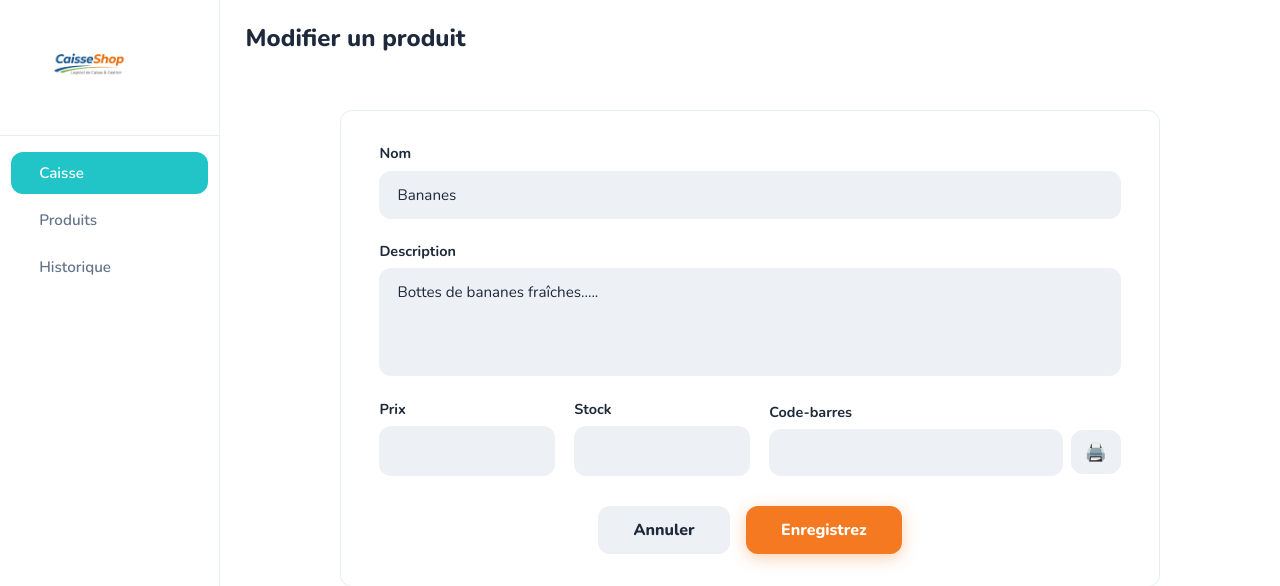
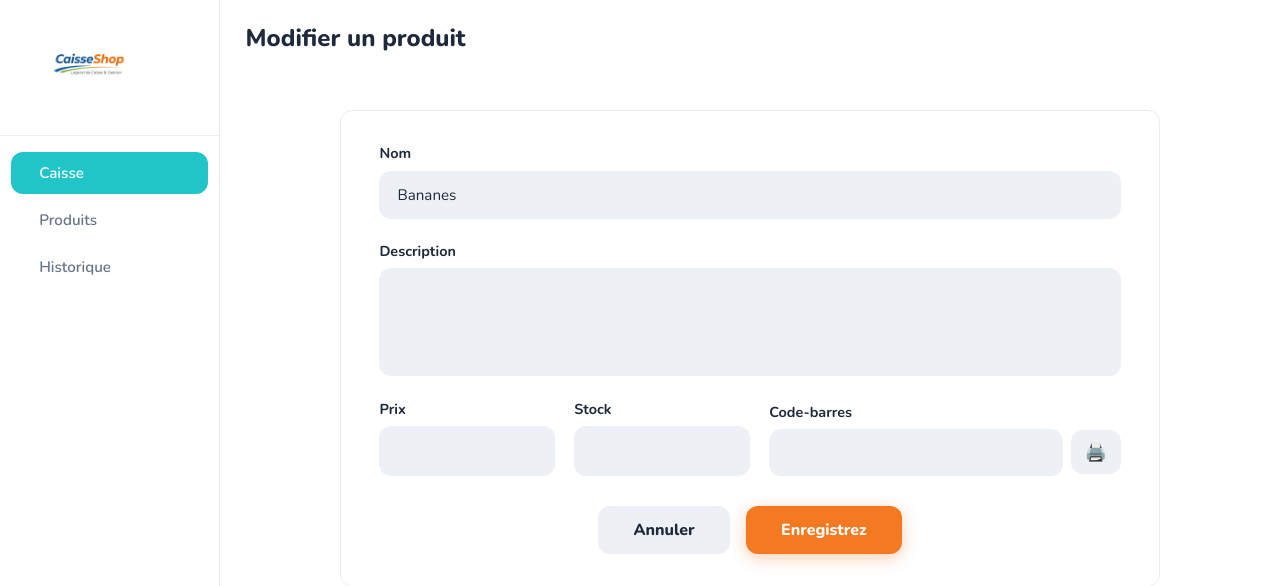
Before and after one commit to Mahavitenyazaly/CaisseShop, a PHP site: page /Modifier_Produit.php in a window 1280 px wide. Shown: the top 586 px of the page. Run offline with PHP 8.4, Linux system fonts and the light colour scheme.

Commit message:
Changement page modifier

```diff
--- a/FrontOffice/Modifier_Produit.php
+++ b/FrontOffice/Modifier_Produit.php
@@ -56,7 +56,7 @@
 
         <div class="form-field">
             <label for="description">Description</label>
-            <textarea id="description" name="description" rows="4">Bottes de bananes fraîches.....</textarea>
+            <textarea id="description" name="description" rows="4"></textarea>
         </div>
 
         <div class="inline-fields">
```
